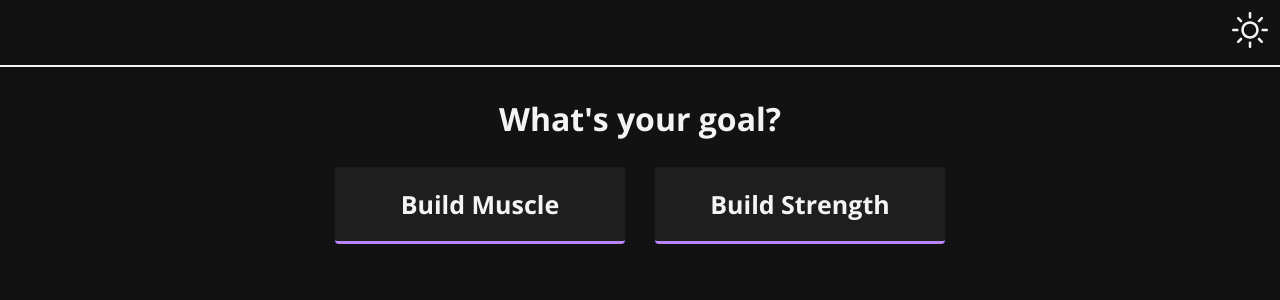
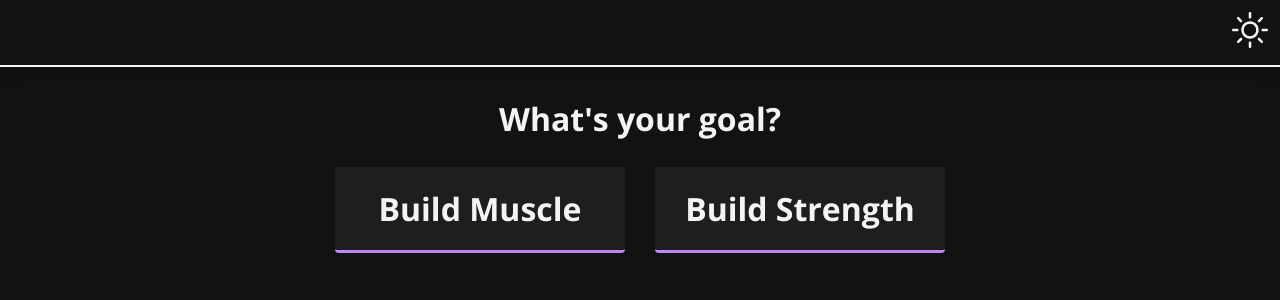
Before and after one commit to CodeyPacker/workout-builder, a React (Create React App) app: page / in a window 1280 px wide. Shown: the top 300 px of the page. Built offline with nearby package versions, Linux system fonts and the light colour scheme.

Commit message:
increased button sizes

```diff
--- a/src/components/Questions.js
+++ b/src/components/Questions.js
@@ -163,7 +163,7 @@ const QuestionsWrapper = styled.div`
     background-color: #41d3a2;
     color: #1b0c69;
     border: 0;
-    font-size: 25px;
+    font-size: 32px;
     font-weight: 700;
     cursor: pointer;
     text-align: center;
@@ -179,9 +179,8 @@ const QuestionsWrapper = styled.div`
 
     &:after {
       content: "";
-      height: 0;
       width: 0;
-      transition: min-width 0.2s, min-height 0.2s;
+      transition: width 0.2s, min-height 0.2s;
     }
   }
 
@@ -194,8 +193,7 @@ const QuestionsWrapper = styled.div`
     &:after {
       transition: width 0.2s, height 0.2s;
       content: url("${heartLight}");
-      min-width: 25px;
-      min-height: 25px;
+      width: 28px;
       margin-left: 5px;
     }
   }
```
